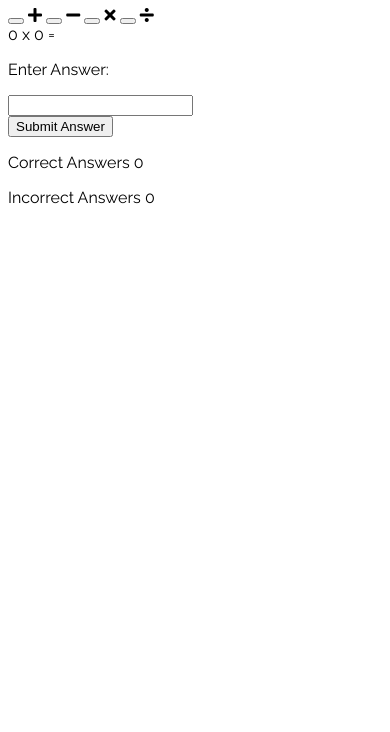
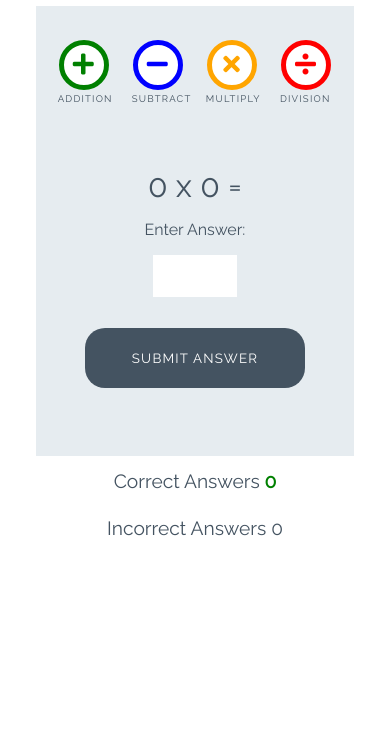
Before and after one commit to Ray786719/love-math, a plain HTML site: page index.html in a window 390 px wide. Shown: the part 112-844 px from the top of the page. Drawn offline with Linux system fonts and the light colour scheme.

Commit message:
make debugging and put "i" class inside button class. Also fix line "45"

```diff
--- a/assets/css/style.css
+++ b/assets/css/style.css
@@ -1,3 +1,251 @@
+/* --------- Global style */
+
 body {
-  font-family: 'Raleway', sans-serif;
+    background-color: white;
+    font-family: "Raleway", sans-serif;
+    color: #445361;
+    text-align: center;
 }
+
+/* --------- Heading */
+
+.heading {
+    text-align: center;
+    font-size: 2.5rem;
+}
+
+.logo {
+    height: 40px;
+    padding-right: 5px;
+}
+
+/* --------- Game layout */
+
+.game-area {
+    background-color: #E6ECF0;
+    box-sizing: border-box;
+    width: 85%;
+    height: 65vh;
+    max-height: 450px;
+    max-width: 830px;
+    margin-left: auto;
+    margin-right: auto;
+    padding: 1%;
+}
+
+.question-area {
+    width: 50%;
+    font-size: 2rem;
+    margin: auto;
+    padding: 50px 0;
+}
+
+.question-area span {
+    padding: 0 15px;
+}
+
+.score-area {
+    margin: 5px auto;
+    width: 60%;
+    font-size: 1.2rem;
+}
+
+.controls-area {
+    width: 85%;
+    margin: 30px auto;
+}
+
+#score {
+    color: green;
+    font-weight: bold;
+}
+
+#incorrect {
+    color: red;
+    font-weight: bold;
+}
+
+.answer-message {
+    display: none;
+    font-size: 1rem;
+}
+
+#answer-box {
+    border: none;
+    color: #445361;
+    display: inline-block;
+    height: 40px;
+    width: 80px;
+    font-size: 1.2rem;
+}
+
+.scores {
+    display: inline-block;
+    padding: 25px;
+}
+
+/* --------- Buttons */
+
+.btn {
+    width: 220px;
+    height: 60px;
+    font-family: "Raleway", sans-serif;
+    text-transform: uppercase;
+    letter-spacing: 1.2px;
+    color: white;
+}
+
+.btn:focus {
+    outline: none;
+}
+
+.btn--big {
+    padding-top: 10px;
+    border-radius: 50%;
+    background-color: white;
+    border: 10px solid;
+    width: 100px;
+    height: 100px;
+    font-size: 3.2rem;
+    margin: 0 30px;
+    transition: all 0.5s;
+}
+
+.btn--big::after{content: attr(data-type);
+    font-size: 1rem;
+    color: #445361;
+    position: relative;
+    left: -0.5em;
+}
+
+.btn--blue {
+    border-color: blue;
+    color: blue;
+}
+
+.btn--blue:active,
+.btn--blue:hover {
+    background-color: darkblue;
+    color: white;
+}
+
+.btn--orange {
+    border-color: orange;
+    color: orange;
+}
+
+.btn--orange:active,
+.btn--orange:hover {
+    background-color: darkorange;
+    color: white;
+}
+
+.btn--red {
+    border-color: red;
+    color: red;
+}
+
+.btn--red:active,
+.btn--red:hover {
+    background-color: darkred;
+    color: white;
+}
+
+.btn--green {
+    border-color: green;
+    color: green;
+}
+
+.btn--green:active,
+.btn--green:hover {
+    background-color: darkgreen;
+    color: white;
+}
+
+.btn--gray {
+    margin-top: 25px;
+    background-color: #445361;
+    border: 1px transparent;
+    border-radius: 20px;
+}
+
+.btn--gray:active,
+.btn--gray:hover {
+    background-color: #0d1013;
+}
+
+/* --------- Media queries */
+
+@media (max-width: 414px) {
+    .controls-area {
+        width: 100%;
+    }
+
+    .btn--big {
+        margin: 0 10px;
+        padding: 5px;
+        border: 5px solid;
+        width: 50px;
+        height: 50px;
+        font-size: 1.5rem;
+    }
+
+    .btn--big::after {
+        font-size: 0.6rem;
+        left: -0.7rem;
+    }
+
+    .question-area {
+        padding: 10% 0;
+        width: 100%;
+    }
+
+    .question-area span {
+        padding: 0;
+    }
+
+    .answer-message {
+        display: block;
+    }
+
+    #answer-box {
+        display: block;
+        margin: 0 auto;
+    }
+    .btn--gray {
+        margin-top: 0;
+    }
+
+    .score-area {
+        width: 100%;
+    }
+
+    .scores {
+        margin: 0.5em auto;
+        display: block;
+        padding: 5px;
+    }
+
+    .heading {
+        font-size: 2rem;
+    }
+}
+
+@media (max-width: 320px) {
+    .game-area {
+        height: 70vh;
+    }
+
+    .controls-area {
+        width: 75%;
+        margin: 10px auto;
+    }
+
+    .btn--big {
+        margin: 10px 10px;
+    }
+    .question-area {
+        padding: 10px 0;
+    }
+
+}
--- a/index.html
+++ b/index.html
@@ -21,14 +21,18 @@
     </h1>
     <div class="game-area">
       <div class="controls-area">
-        <button class="btn btn--big btn--green"></button>
+        <button data-type="addition" class="btn btn--big btn--green">
         <i class="fas fa-plus"></i>
-        <button class="btn btn--big btn--blue"></button>
+        </button>
+        <button data-type="subtract" class="btn btn--big btn--blue">
         <i class="fas fa-minus"></i>
-        <button class="btn btn--big btn--orange"></button>
+        </button>
+        <button data-type="multiply" class="btn btn--big btn--orange">
         <i class="fas fa-times"></i>
-        <button class="btn btn--big btn--red"></button>
+        </button>
+        <button data-type="division" class="btn btn--big btn--red">
         <i class="fas fa-divide"></i>
+        </button>
       </div>
       <div class="question-area">
         <span id="operand1">0</span>
@@ -38,7 +42,7 @@
         <p class="answer-message">Enter Answer:</p>
         <input id="answer-box" type="number">
         </div>
-        <button class="btn btn--big btn--gray">Submit Answer</button>
+        <button data-type="submit" class="btn btn--gray">Submit Answer</button>
     </div>
     <div class="score-area">
       <p class="scores">Correct Answers <span id="score">0</span></p>
```
